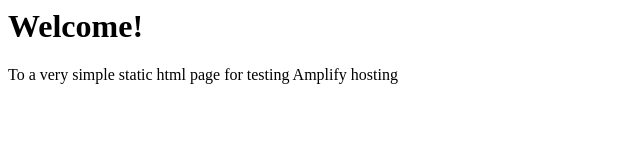
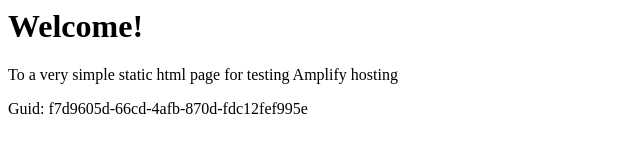
Before and after one commit to aws-aemilia-mxp/Github-PR-Commit-Integration-Test-DoNotTouch-Gith-P5X5MO5I-v1-preprod-eu-south-1, a website: page src/index.html in a window 1280 px wide. Shown: the whole page, without its empty margins (0-640 px from the left). Drawn offline with Linux system fonts and the light colour scheme.

Commit message:
commit from integ tests

```diff
--- a/src/index.html
+++ b/src/index.html
@@ -1,3 +1,5 @@
+
+
 <html lang="en">
 
 <head>
@@ -10,6 +12,6 @@
 <body>
     <h1>Welcome!</h1>
     <p>To a very simple static html page for testing Amplify hosting</p>
-</body>
+    <p>Guid: f7d9605d-66cd-4afb-870d-fdc12fef995e</p></body>
 
 </html>
```
